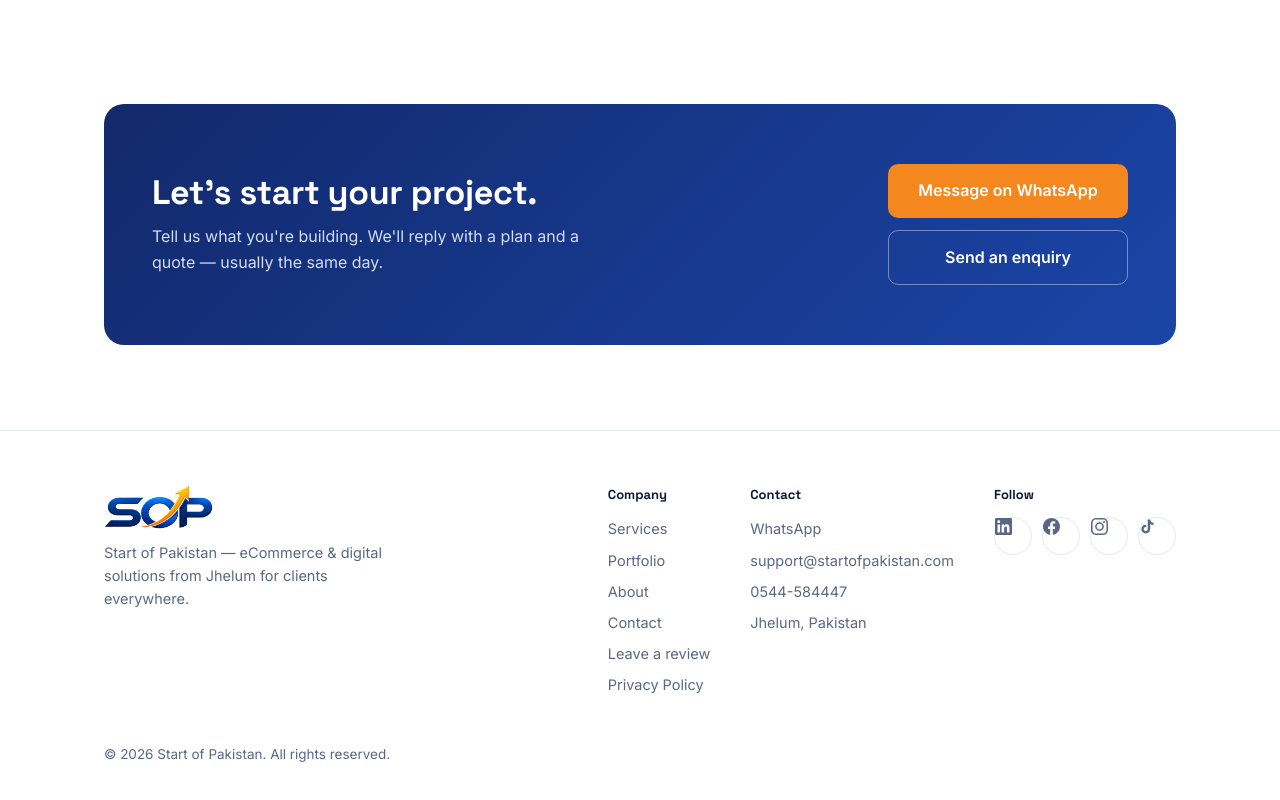
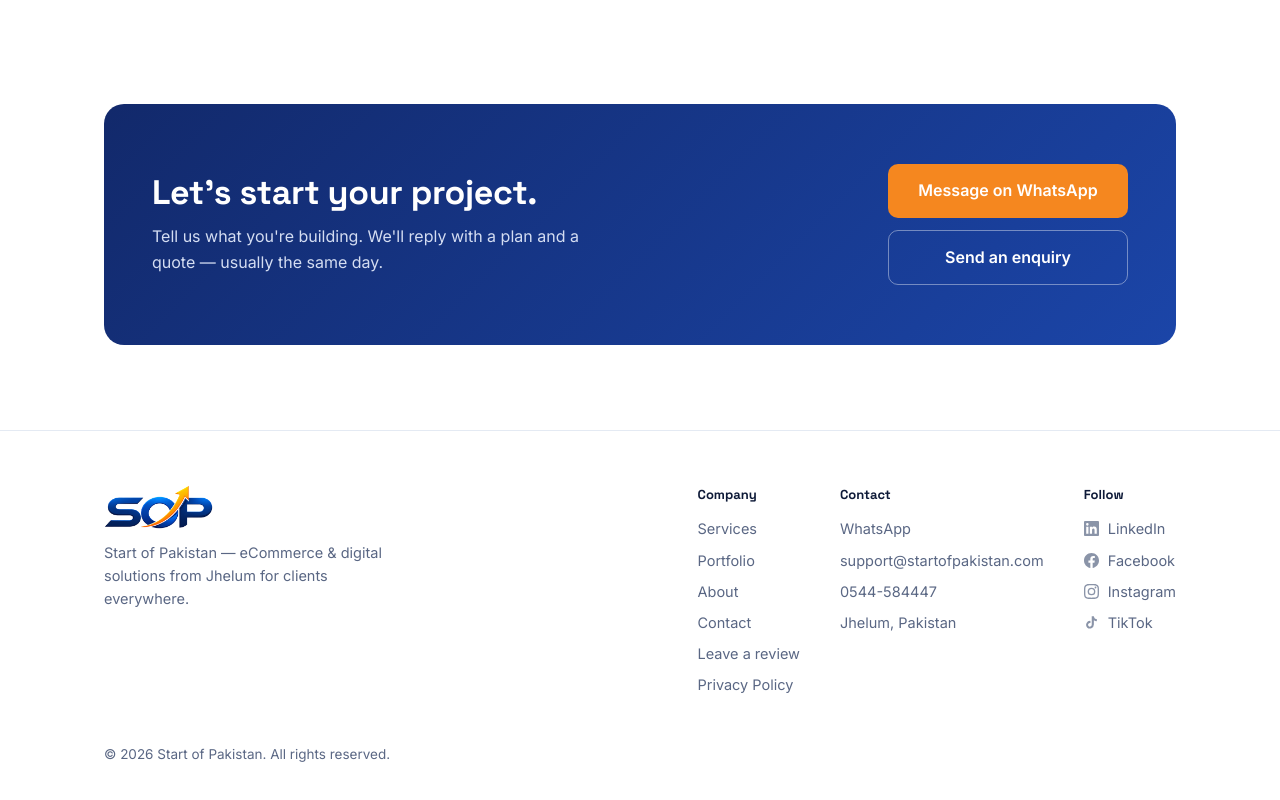
Before and after one commit to startofpakistan1-svg/sop-website, a Next.js app: page / in a window 1280 px wide. Shown: the part 2693-3493 px from the top of the page. Built offline with nearby package versions, Linux system fonts and the light colour scheme.

Commit message:
Stack social links vertically

```diff
--- a/src/app/globals.css
+++ b/src/app/globals.css
@@ -963,24 +963,15 @@ button.btn-orange:disabled {
   .star { font-size: 30px; }
 }
 
-.foot-socials {
+.foot-col a.foot-social {
   display: flex;
-  gap: 10px;
-  flex-wrap: wrap;
+  align-items: center;
+  gap: 9px;
+  color: var(--muted);
+  font-size: 14.5px;
+  margin-bottom: 8px;
+  transition: color .2s ease;
 }
-.soc {
-  width: 38px;
-  height: 38px;
-  border-radius: 50%;
-  border: 1px solid var(--line);
-  display: grid;
-  place-items: center;
-  color: var(--muted);
-  transition: color .2s ease, border-color .2s ease, background .2s ease, transform .2s ease;
-}
-.soc:hover {
-  color: #fff;
-  background: var(--navy);
-  border-color: var(--navy);
-  transform: translateY(-2px);
-}
+.foot-col a.foot-social svg { flex: none; opacity: .7; transition: opacity .2s ease; }
+.foot-col a.foot-social:hover { color: var(--ink); }
+.foot-col a.foot-social:hover svg { opacity: 1; }
--- a/src/components/Footer.jsx
+++ b/src/components/Footer.jsx
@@ -52,23 +52,20 @@ export default function Footer() {
 
           <div className="foot-col">
             <h4>Follow</h4>
-            <div className="foot-socials">
             {socials.map((s) => (
               <a
                 key={s.label}
-                  className="soc"
+                className="foot-social"
                 href={s.href}
                 target="_blank"
                 rel="noreferrer"
-                  aria-label={`SOP on ${s.label}`}
-                  title={s.label}
               >
-                  <svg viewBox="0 0 24 24" width="17" height="17" aria-hidden="true">
+                <svg viewBox="0 0 24 24" width="15" height="15" aria-hidden="true">
                   <path fill="currentColor" d={s.path} />
                 </svg>
+                {s.label}
               </a>
             ))}
-            </div>
           </div>
         </div>
       </div>
```
Lines whose indentation alone changed are shown as unchanged.
